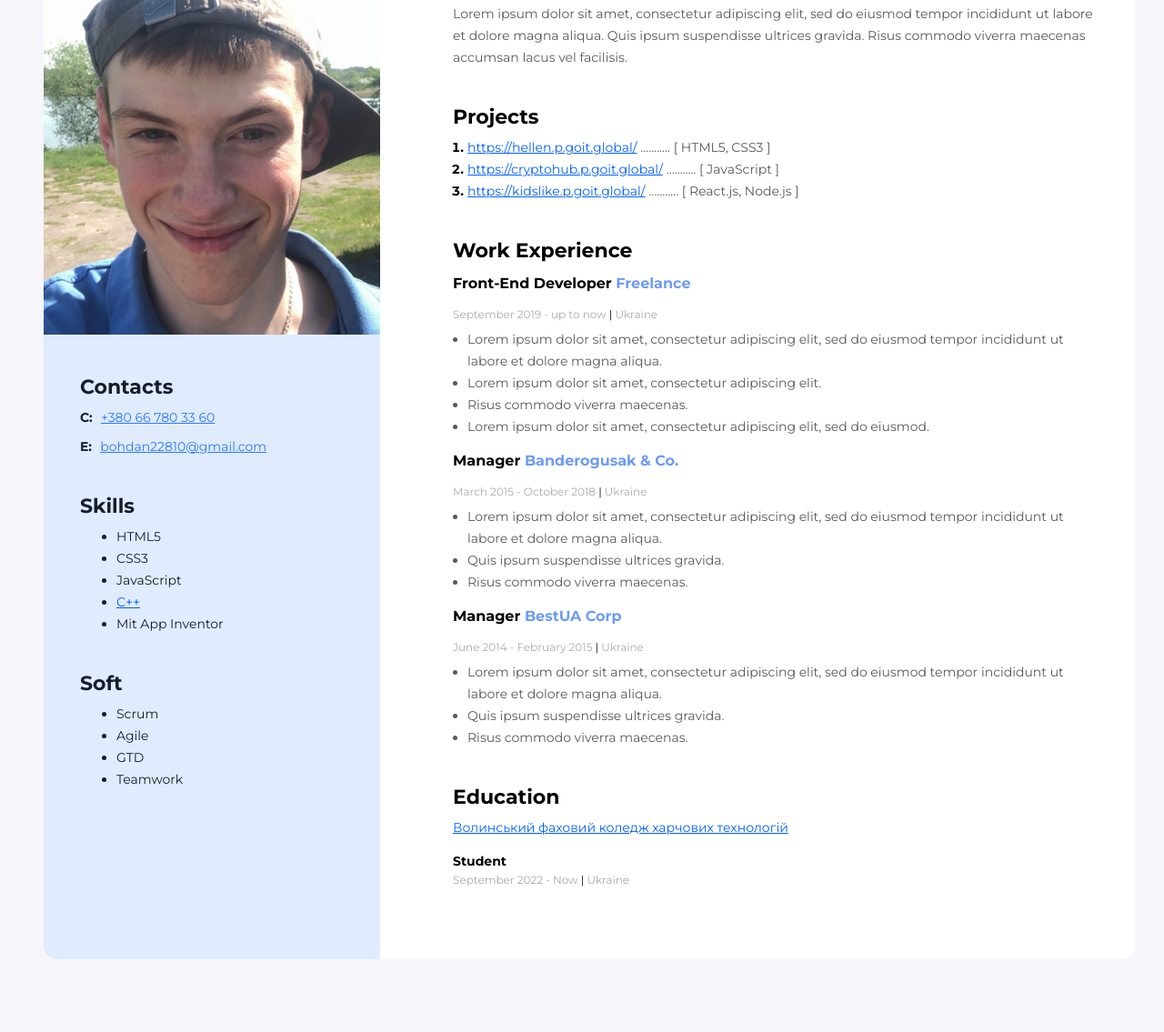
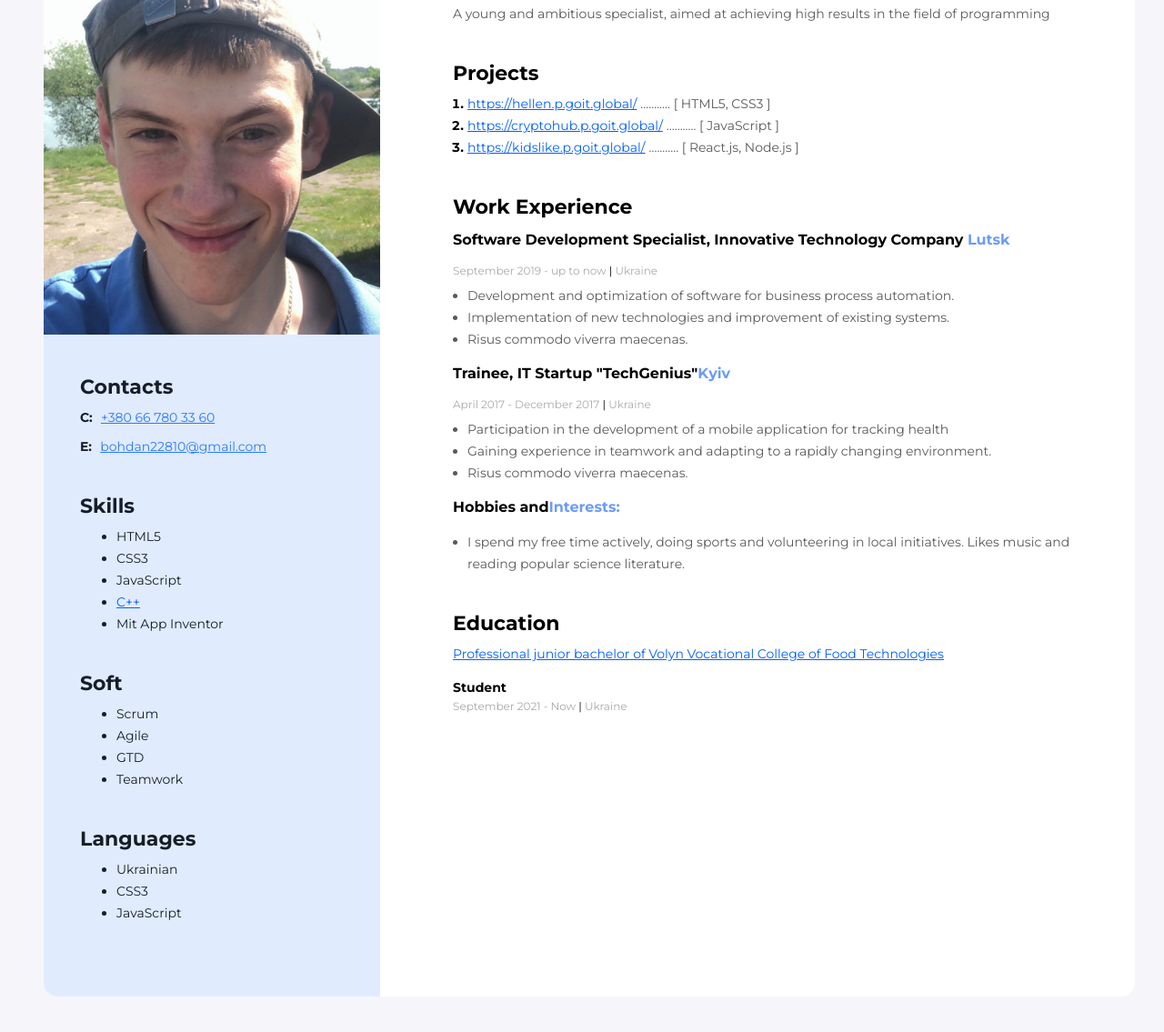
Before and after one commit to bodiiiick/bodiiiick.github.io, a plain HTML site: page index.html in a window 1280 px wide. Shown: the part 219-1354 px from the top of the page at 91% size. Before the commit the page ends 1322 px from the top, so only its background shows below. Drawn offline with Linux system fonts and the light colour scheme.

Commit message:
Update index.html

```diff
--- a/index.html
+++ b/index.html
@@ -28,10 +28,7 @@
           <h1 class="name">Kramar Bohdan</h1>
 
           <p class="descr">
-            Lorem ipsum dolor sit amet, consectetur adipiscing elit, sed do
-            eiusmod tempor incididunt ut labore et dolore magna aliqua. Quis
-            ipsum suspendisse ultrices gravida. Risus commodo viverra maecenas
-            accumsan lacus vel facilisis.
+            A young and ambitious specialist, aimed at achieving high results in the field of programming
           </p>
         </div>
         <!-- Мої проєкти -->
@@ -78,8 +75,8 @@
           <!-- Компанія 1 -->
           <div class="workexp-container">
             <h4 class="workexp-company">
-              Front-End Developer
-              <span class="workexp-work">Freelance</span>
+              Software Development Specialist, Innovative Technology Company
+              <span class="workexp-work">Lutsk</span>
             </h4>
             <p class="workexp-period">
               September 2019 - up to now
@@ -88,57 +85,41 @@
 
             <ul class="workexp-ul">
               <li class="workexp-li">
-                Lorem ipsum dolor sit amet, consectetur adipiscing elit, sed do
-                eiusmod tempor incididunt ut labore et dolore magna aliqua.
+                Development and optimization of software for business process automation.
               </li>
               <li class="workexp-li">
-                Lorem ipsum dolor sit amet, consectetur adipiscing elit.
+                Implementation of new technologies and improvement of existing systems.
               </li>
               <li class="workexp-li">Risus commodo viverra maecenas.</li>
-              <li class="workexp-li">
-                Lorem ipsum dolor sit amet, consectetur adipiscing elit, sed do
-                eiusmod.
-              </li>
             </ul>
           </div>
           <!-- Компанія 2 -->
           <div class="workexp-container">
             <h4 class="workexp-company">
-              Manager <span class="workexp-work">Banderogusak & Co.</span>
+              Trainee, IT Startup "TechGenius"<span class="workexp-work">Kyiv</span>
             </h4>
             <p class="workexp-period">
-              March 2015 - October 2018
+              April 2017 - December 2017
               <span class="workexp-palka"> | </span> Ukraine
             </p>
 
             <ul class="workexp-ul">
               <li class="workexp-li">
-                Lorem ipsum dolor sit amet, consectetur adipiscing elit, sed do
-                eiusmod tempor incididunt ut labore et dolore magna aliqua.
+                Participation in the development of a mobile application for tracking health
               </li>
               <li class="workexp-li">
-                Quis ipsum suspendisse ultrices gravida.
+               Gaining experience in teamwork and adapting to a rapidly changing environment.
               </li>
               <li class="workexp-li">Risus commodo viverra maecenas.</li>
             </ul>
           </div>
           <!-- Компанія 3 -->
           <div class="workexp-container">
-            <h4 class="workexp-company" >Manager <span class="workexp-work">BestUA Corp</span></h4>
-            <p class="workexp-period">
-              June 2014 - February 2015
-              <span class="workexp-palka"> |</span> Ukraine
-            </p>
-
+            <h4 class="workexp-company" >Hobbies and<span class="workexp-work">Interests:</span></h4>
             <ul class="workexp-ul">
               <li class="workexp-li">
-                Lorem ipsum dolor sit amet, consectetur adipiscing elit, sed do
-                eiusmod tempor incididunt ut labore et dolore magna aliqua.
+                I spend my free time actively, doing sports and volunteering in local initiatives. Likes music and reading popular science literature.
               </li>
-              <li class="workexp-li">
-                Quis ipsum suspendisse ultrices gravida.
-              </li>
-              <li class="workexp-li">Risus commodo viverra maecenas.</li>
             </ul>
           </div>
         </div>
@@ -147,10 +128,10 @@
           <h3 class="education-title">Education</h3>
           <h3 class="education-institution"><a font-size: 16px class="project-link"
           href="https://vcolnuft.volyn.ua/">
-           Волинський фаховий коледж харчових технологій</a>
+          Professional junior bachelor of Volyn Vocational College of Food Technologies</a>
           </h4>
           <h4 class="education-profession">Student</h4>
-          <p class="education-period">September 2022 - Now <span class="workexp-palka">|</span> Ukraine</p>
+          <p class="education-period">September 2021 - Now <span class="workexp-palka">|</span> Ukraine</p>
         </div>
       </div>
       <!-- Бічна Панель -->
@@ -207,6 +188,14 @@
               <li class="softli-item">Teamwork</li>
             </ul>
           </div>
+          <div class="skills-container">
+            <h3 class="skills-title">Languages</h3>
+            <ul skills-list>
+              <li class="skillsli-item">Ukrainian</li>
+              <li class="skillsli-item">CSS3</li>
+              <li class="skillsli-item">JavaScript</li>
+            </ul>
+          </div>
         </div>
       </aside>
     </div>
```
